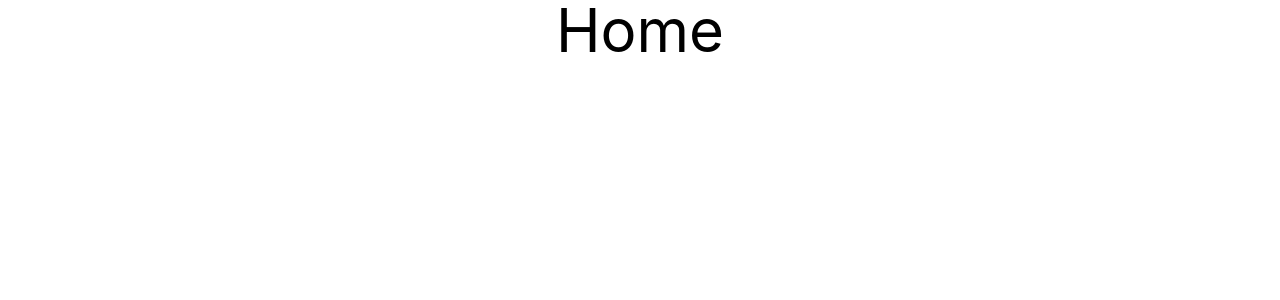
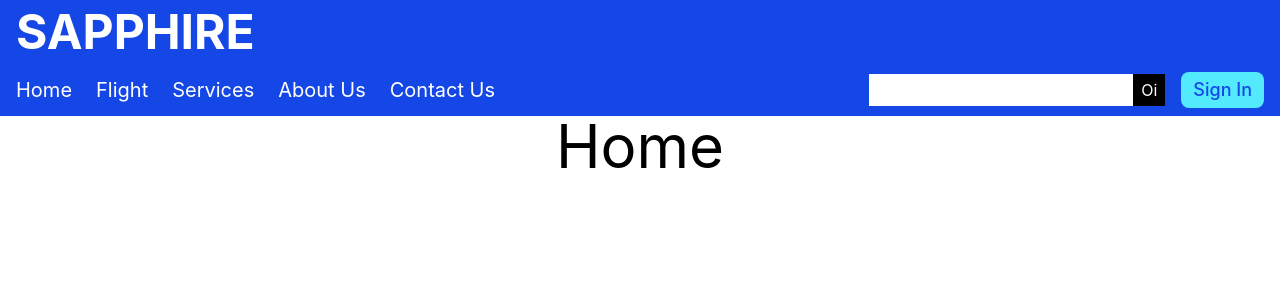
Before and after one commit to Harsh-Codes-hub/Sapphire-Airline-Ticket-Booking-TASK48, a React (Vite) app: page / in a window 1280 px wide. Shown: the top 300 px of the page. Built offline with nearby package versions, Linux system fonts and the light colour scheme.

Commit message:
feat: implement main layout with navigation and add page components

```diff
--- a/src/App.jsx
+++ b/src/App.jsx
@@ -1,21 +1,24 @@
 import { Routes, Route } from "react-router-dom";
-import Home from "./assets/pages/Home";
-import SignIn from "./assets/pages/SignIn";
-import Flight from "./assets/pages/Flight"
-import Services from "./assets/pages/Services"
-import AboutUs from "./assets/pages/AboutUs"
-import ContactUs from "./assets/pages/ContactUs"
+import Home from "./pages/Home";
+import SignIn from "./pages/SignIn";
+import Flight from "./pages/Flight";
+import Services from "./pages/Services";
+import AboutUs from "./pages/AboutUs";
+import ContactUs from "./pages/ContactUs";
+import MainLayout from "./layouts/MainLayout"
 
 const App = () => {
   return (
     <>
       <Routes>
+        <Route element={<MainLayout />}>
           <Route path="/" element={<Home />} />
           <Route path="/SignIn" element={<SignIn />} />
           <Route path="/Flight" element={<Flight />} />
           <Route path="/Services" element={<Services />} />
           <Route path="/AboutUs" element={<AboutUs />} />
           <Route path="/ContactUs" element={<ContactUs />} />
+        </Route>
       </Routes>
     </>
   );
--- /dev/null
+++ b/src/components/NavLink.jsx
@@ -0,0 +1,11 @@
+import { Link } from "react-router-dom";
+
+const NavLink = ({ path, placeHolder }) => {
+  return (
+    <li>
+      <Link className="text-xl" to={path}>{placeHolder}</Link>
+    </li>
+  );
+};
+
+export default NavLink;
--- /dev/null
+++ b/src/components/Navbar.jsx
@@ -0,0 +1,39 @@
+import NavLink from "./NavLink";
+
+const Navbar = () => {
+  const links = [
+    { path: "/", placeHolder: "Home" },
+    { path: "/Flight", placeHolder: "Flight" },
+    { path: "/Services", placeHolder: "Services" },
+    { path: "/AboutUs", placeHolder: "About Us" },
+    { path: "/ContactUs", placeHolder: "Contact Us" },
+  ];
+
+  return (
+    <header className="py-2 px-4 bg-blue-700 text-white">
+      <h1 className="text-5xl font-bold mb-4">SAPPHIRE</h1>
+      <nav className="flex items-center">
+        <ul className="flex gap-6 items-center mr-auto">
+          {links.map(({ path, placeHolder }) => (
+            <NavLink path={path} placeHolder={placeHolder} />
+          ))}
+        </ul>
+        <div className="mr-4 flex items-center">
+          <input
+            type="text"
+            className="bg-white text-black px-2 py-1 outline-0"
+          />
+          <button type="button" className="bg-black py-1 px-2">Oi</button>
+        </div>
+        <button
+          type="button"
+          className="bg-cyan-300 text-blue-700 py-1 px-3 text-lg font-medium rounded-lg"
+        >
+          Sign In
+        </button>
+      </nav>
+    </header>
+  );
+};
+
+export default Navbar;
--- /dev/null
+++ b/src/layouts/MainLayout.jsx
@@ -0,0 +1,15 @@
+import { Outlet } from "react-router-dom"
+import Navbar from "../components/Navbar"
+
+const MainLayout = () => {
+  return (
+    <>
+      <Navbar />
+      <main>
+        <Outlet />
+      </main>
+    </>
+  )
+}
+
+export default MainLayout
```
Also changed, not shown: src/pages/AboutUs.jsx (renamed from src/assets/pages/AboutUs.jsx), src/pages/ContactUs.jsx (renamed from src/assets/pages/ContactUs.jsx), src/pages/Flight.jsx (renamed from src/assets/pages/Flight.jsx), src/pages/Home.jsx (renamed from src/assets/pages/Home.jsx), src/pages/Services.jsx (renamed from src/assets/pages/Services.jsx), src/pages/SignIn.jsx (renamed from src/assets/pages/SignIn.jsx). Lines whose indentation alone changed are shown as unchanged.
